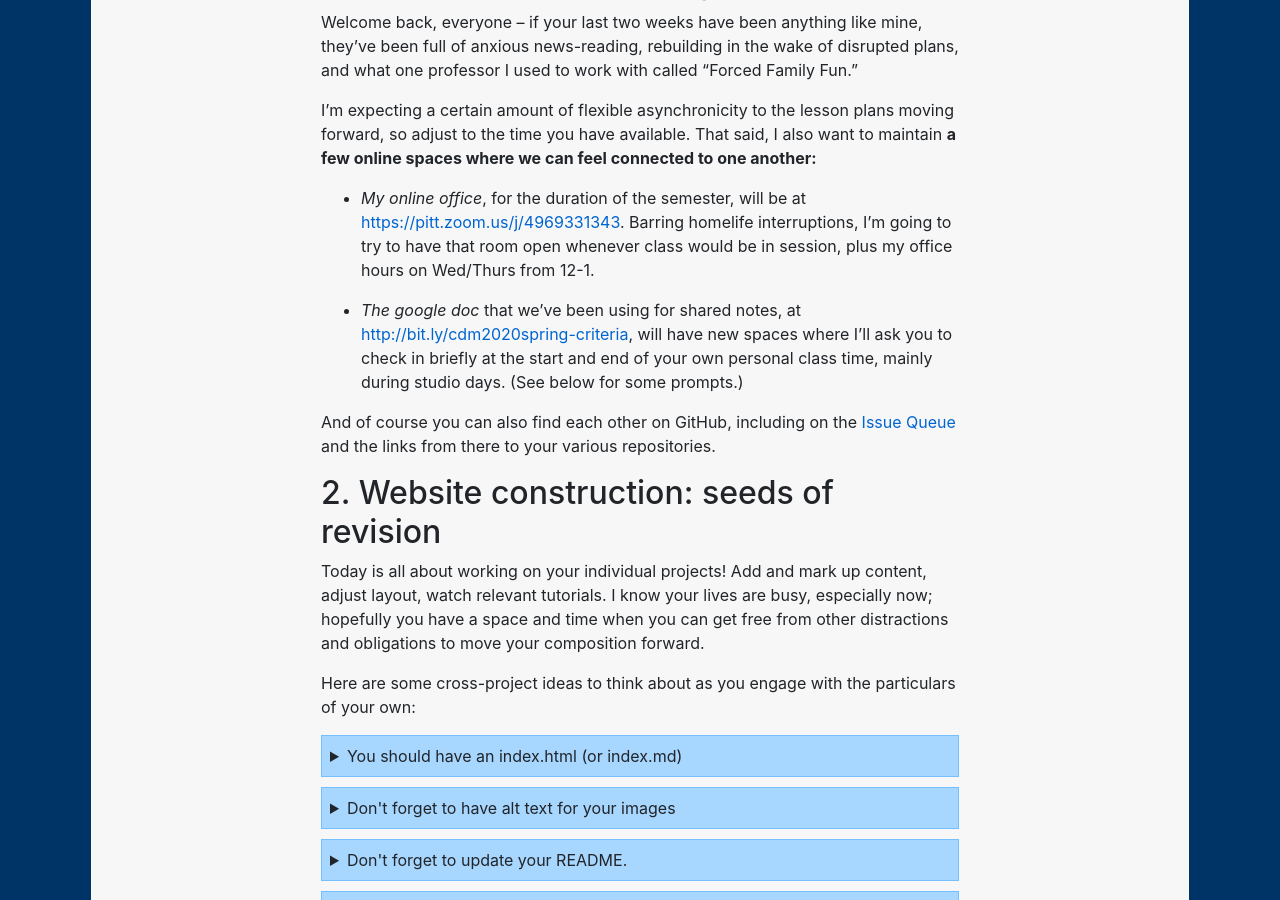
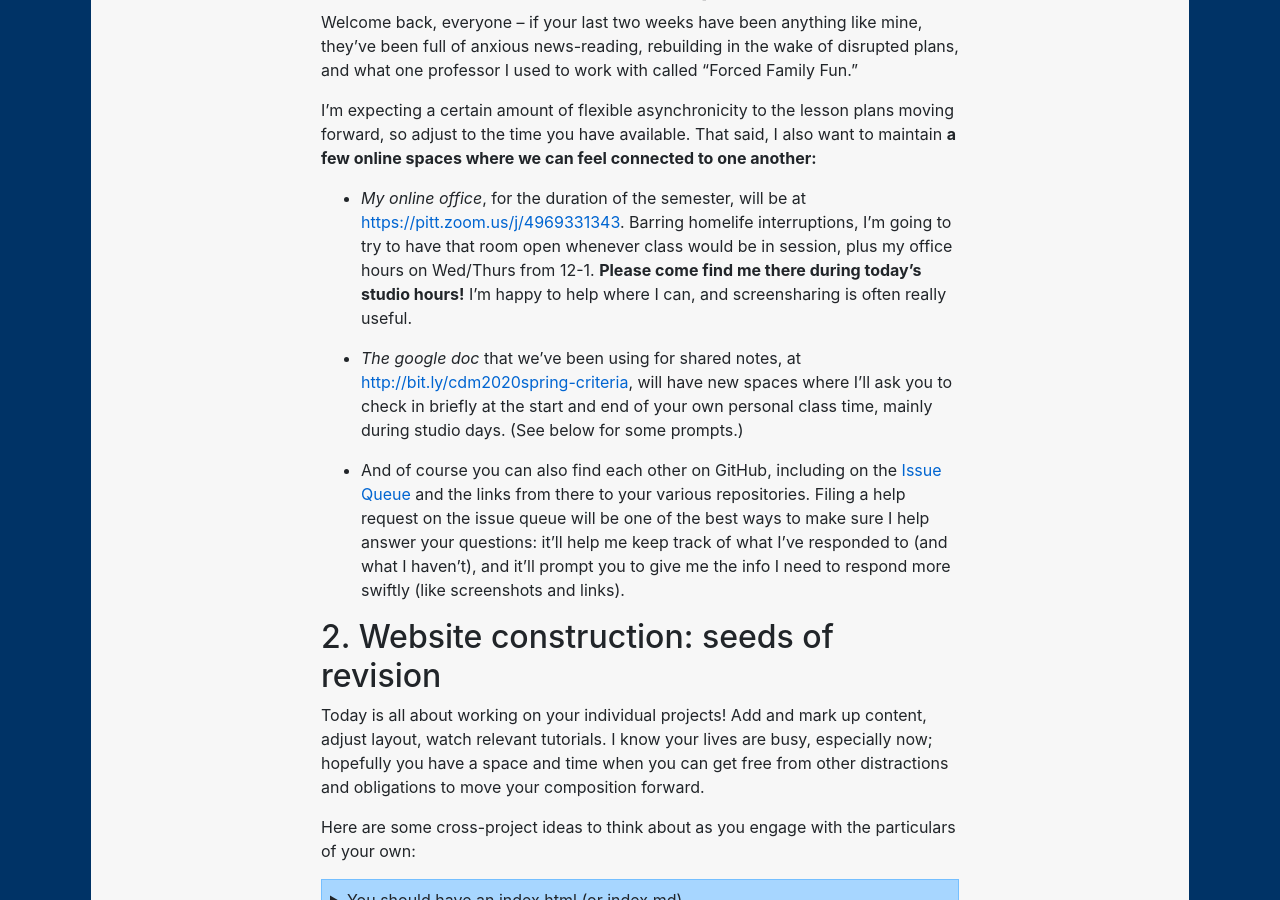
Before and after one commit to benmiller314/cdm2020spring, a Jekyll site: the page built from plans/lesson-19.md, in a window 1280 px wide and 900 px high, scrolled down 577 px. Built offline with Jekyll 4.4.1, drawn with Linux system fonts in a browser that asks for light colours; our own code applies the rules of GitHub Pages for plain Markdown files.

Commit message:
more explicit encouragement to use online studio hours and issue queue

```diff
--- a/plans/lesson-19.md
+++ b/plans/lesson-19.md
@@ -20,11 +20,11 @@ Welcome back, everyone – if your last two weeks have been anything like mine,
 
 I'm expecting a certain amount of flexible asynchronicity to the lesson plans moving forward, so adjust to the time you have available. That said, I also want to maintain **a few online spaces where we can feel connected to one another:**
 
-* _My online office_, for the duration of the semester, will be at [https://pitt.zoom.us/j/4969331343](https://pitt.zoom.us/j/4969331343). Barring homelife interruptions, I'm going to try to have that room open whenever class would be in session, plus my office hours on Wed/Thurs from 12-1.
+* _My online office_, for the duration of the semester, will be at [https://pitt.zoom.us/j/4969331343](https://pitt.zoom.us/j/4969331343). Barring homelife interruptions, I'm going to try to have that room open whenever class would be in session, plus my office hours on Wed/Thurs from 12-1. **Please come find me there during today's studio hours!** I'm happy to help where I can, and screensharing is often really useful.
 
 * _The google doc_ that we've been using for shared notes, at [http://bit.ly/cdm2020spring-criteria](http://bit.ly/cdm2020spring-criteria), will have new spaces where I'll ask you to check in briefly at the start and end of your own personal class time, mainly during studio days. (See below for some prompts.)
 
-And of course you can also find each other on GitHub, including on the [Issue Queue]({{site.github.issues_url}}) and the links from there to your various repositories.
+* And of course you can also find each other on GitHub, including on the [Issue Queue]({{site.github.issues_url}}) and the links from there to your various repositories. Filing a help request on the issue queue will be one of the best ways to make sure I help answer your questions: it'll help me keep track of what I've responded to (and what I haven't), and it'll prompt you to give me the info I need to respond more swiftly (like screenshots and links).
 
 
 ## 2. Website construction: seeds of revision
```
